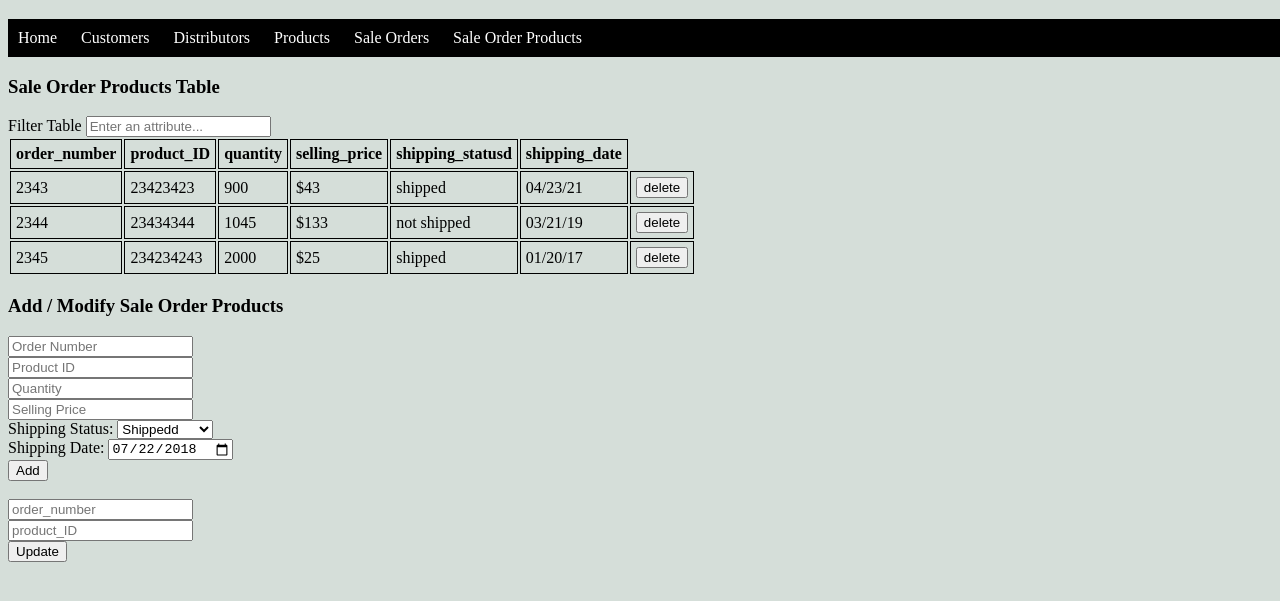
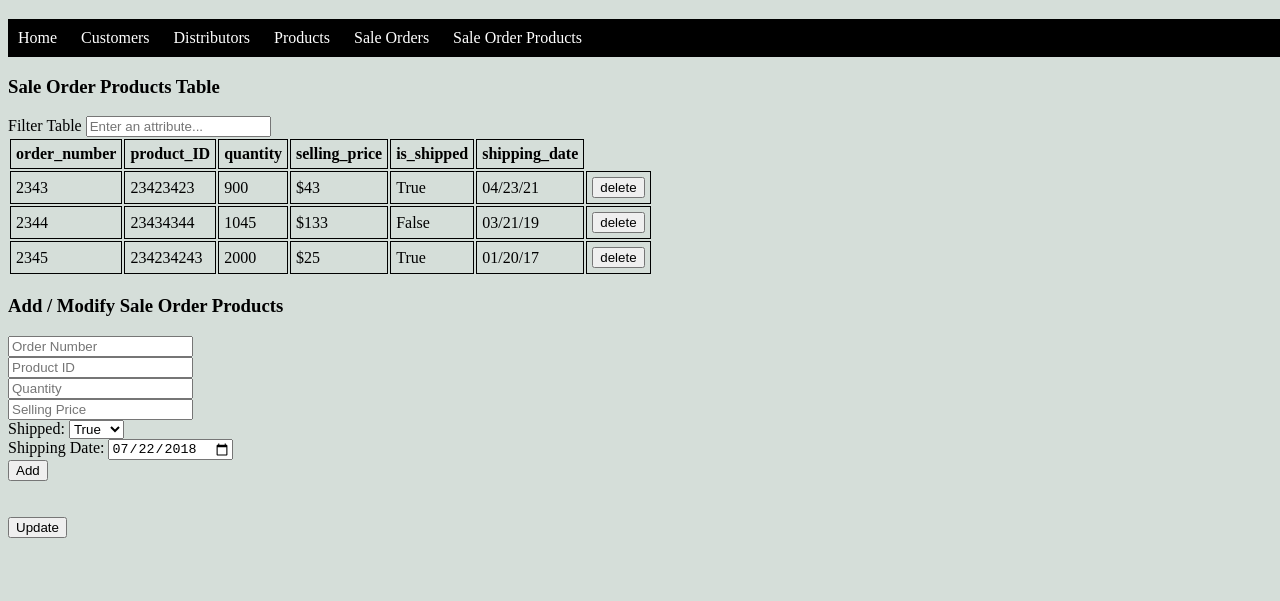
Before and after one commit to KakaposCanFly/CS340QualityThreadsDraft, a plain HTML site: page sale_order_products.html in a window 1280 px wide. Shown: the part 61-662 px from the top of the page. Drawn offline with Linux system fonts and the light colour scheme; a script that the page names is missing.

Commit message:
fixed some lame-ass typos

```diff
--- a/sale_order_products.html
+++ b/sale_order_products.html
@@ -34,7 +34,7 @@
     <th>product_ID</th>
     <th>quantity</th>
     <th>selling_price</th>
-    <th>shipping_statusd</th>
+    <th>is_shipped</th>
     <th>shipping_date</th>
   </tr>
   <tr>
@@ -42,7 +42,7 @@
     <td>23423423</td>
     <td>900</td>
     <td>$43</td>
-    <td>shipped</td>
+    <td>True</td>
     <td>04/23/21</td>
     <td><input type="submit" value="delete"></td>
   </tr>
@@ -51,7 +51,7 @@
     <td>23434344</td>
     <td>1045</td>
     <td>$133</td>
-    <td>not shipped</td>
+    <td>False</td>
     <td>03/21/19</td>
     <td><input type="submit" value="delete"></td>
   </tr>
@@ -60,7 +60,7 @@
     <td>234234243</td>
     <td>2000</td>
     <td>$25</td>
-    <td>shipped</td>
+    <td>True</td>
     <td>01/20/17</td>
     <td><input type="submit" value="delete"></td>
   </tr>
@@ -74,16 +74,14 @@
     <input type="text" id="product_ID_PK" name="product_ID_PK" placeholder="Product ID"><br>
     <input type="text" id="quantity" name="quantity" placeholder="Quantity"><br>
     <input type="number" step="0.01" id="selling_price" name="selling_price" placeholder="Selling Price"><br>
-    <label for="shipping_status">Shipping Status:</label>
+    <label for="shipping_status">Shipped:</label>
       <select name="shipping_status" id="sent_out">
-        <option value="shipped">Shippedd</option>
-        <option value="not_shipped">Not Shipped</option>
+        <option value="shipped">True</option>
+        <option value="not_shipped">False</option>
       </select><br>
     <label for="sdate">Shipping Date:</label>
     <input type="date" id="sdate" name="sdate" value="2018-07-22"><br>
     <input type="submit" value="Add"><br><br>
-    <input type="text" id="ord_num" name="ord_num" placeholder="order_number"><br>
-    <input type="text" id="pid" name="pid" placeholder="product_ID">
     <br><input type="submit" value="Update">
   </form>
 
```
Also changed, not shown: products.html (+1 -1 lines).
